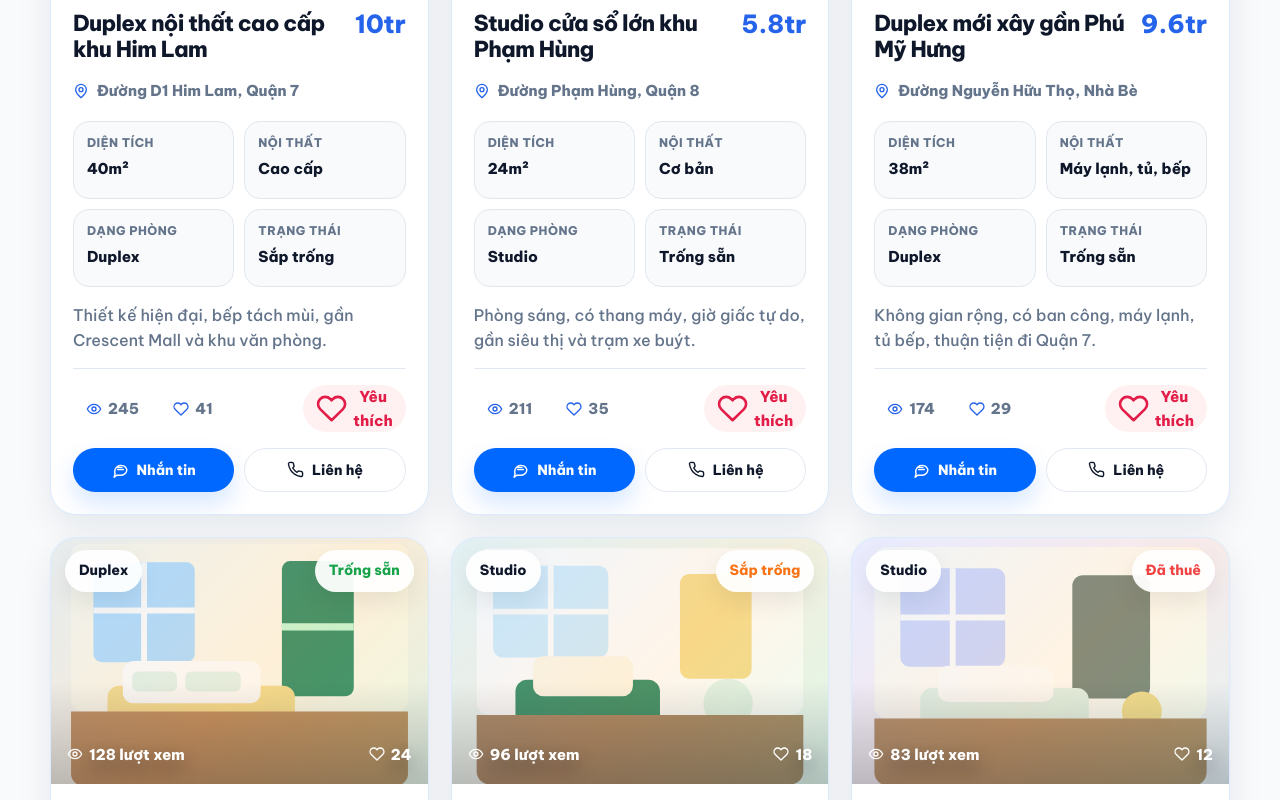
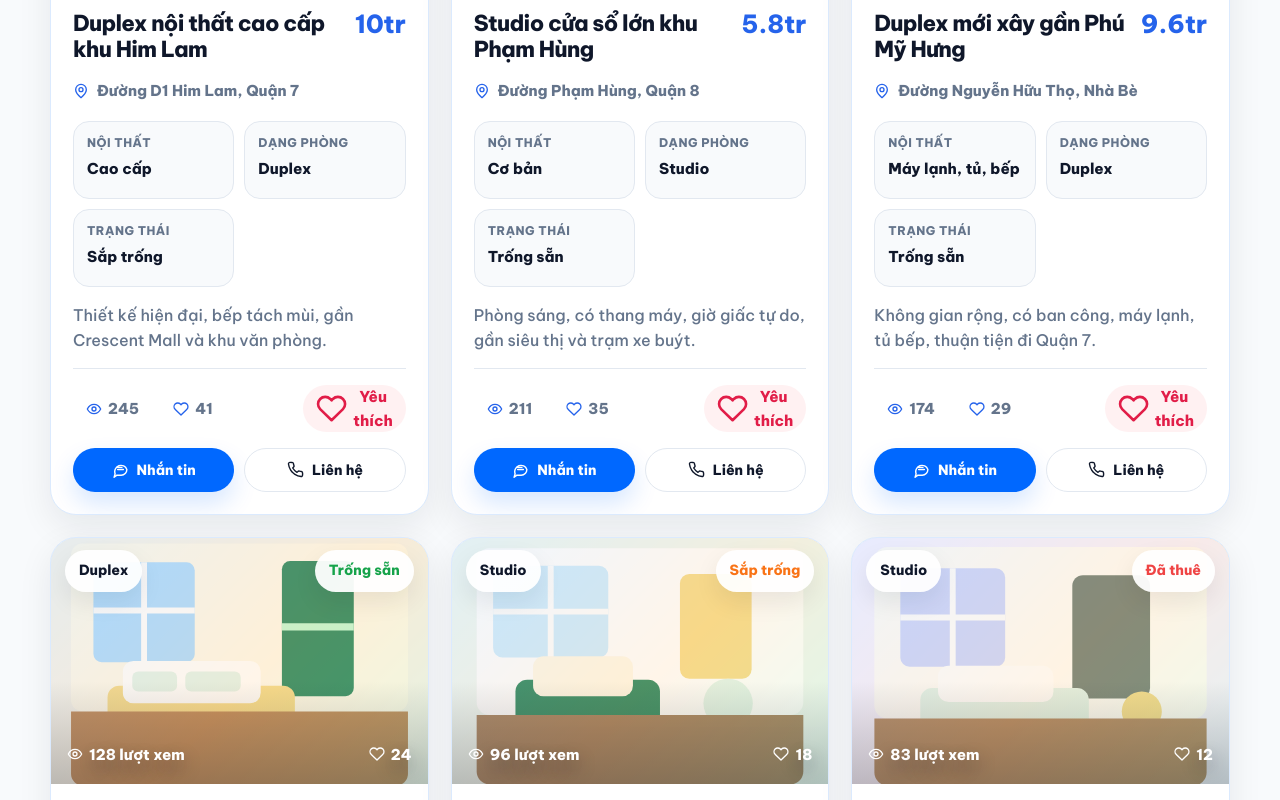
Before and after one commit to khaibiter/motel-room, a Next.js app: page / in a window 1280 px wide. Shown: the part 1560-2360 px from the top of the page. Built offline with nearby package versions, Linux system fonts and the light colour scheme.

Commit message:
Remove area display from listing card

```diff
--- a/app/page.jsx
+++ b/app/page.jsx
@@ -535,10 +535,6 @@ function ListingCard({ listing, liked, onLike }) {
 
         <div className="spec-grid">
           <div>
-            <span>Diện tích</span>
-            <strong>{listing.area}</strong>
-          </div>
-          <div>
             <span>Nội thất</span>
             <strong>{listing.furniture}</strong>
           </div>
```
